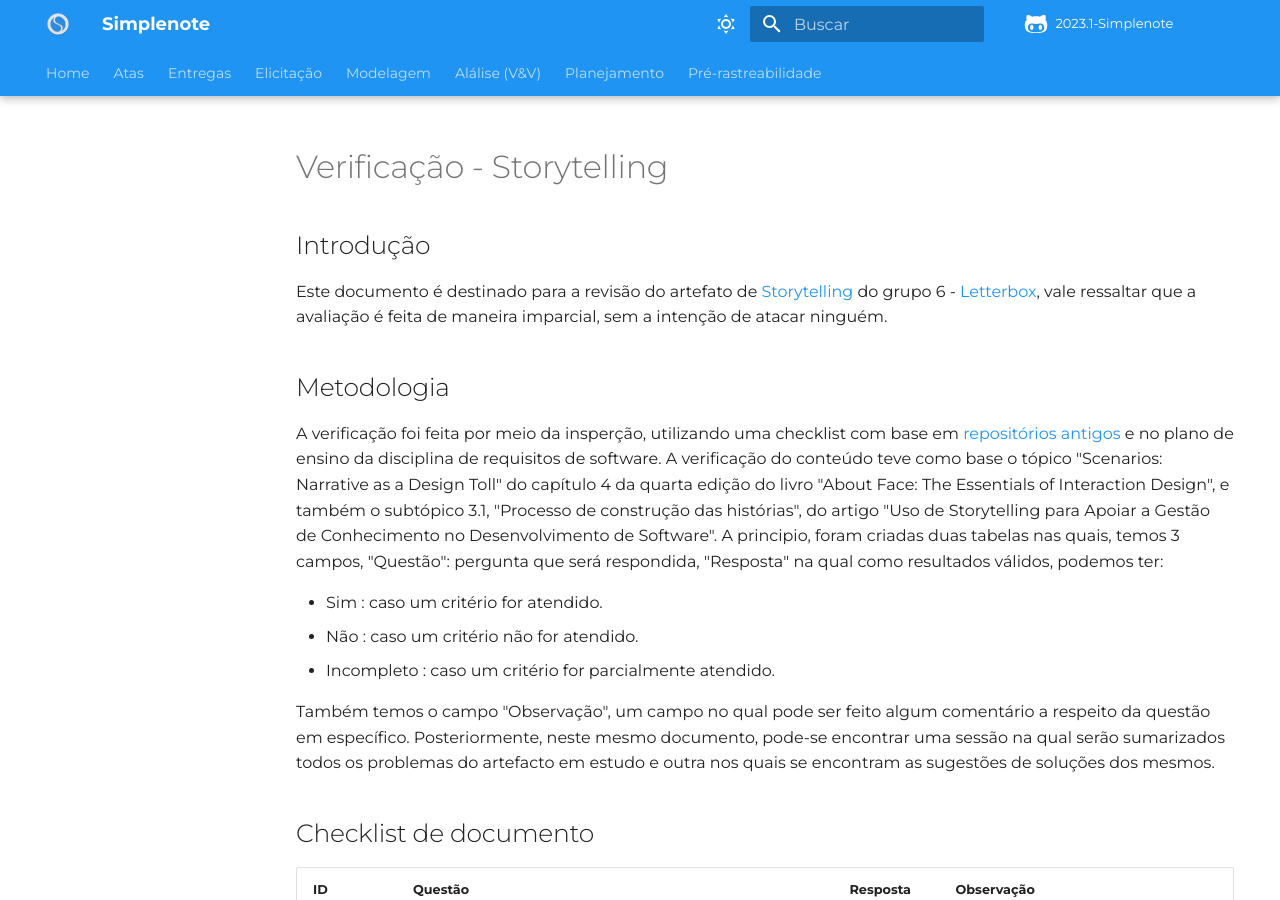
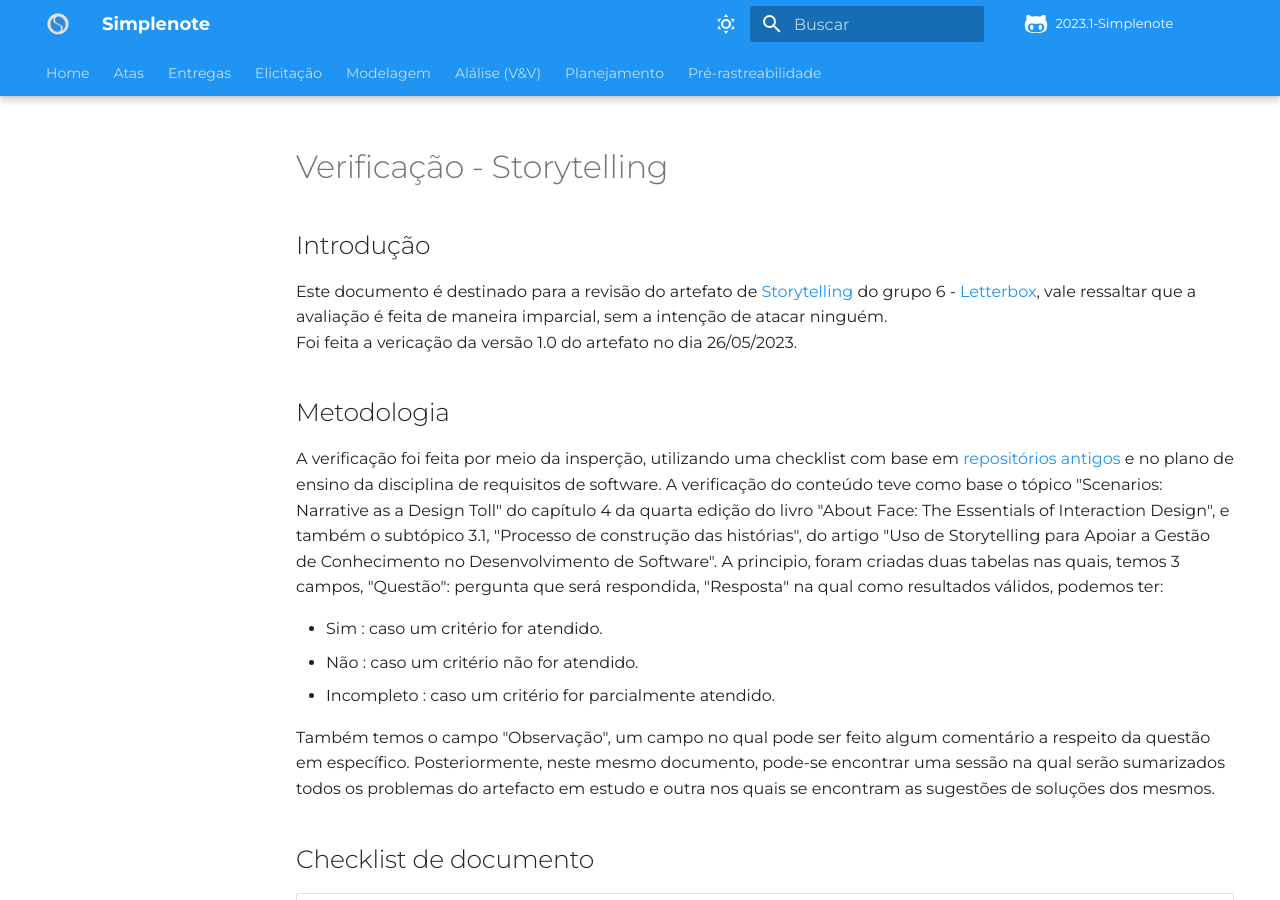
Before and after one commit to Requisitos-de-Software/2023.1-Simplenote, an MkDocs documentation site: the page built from docs/analise-grupo6/elicitacao/storytelling.md, in a window 1280 px wide and 900 px high. Built offline with MkDocs 1.6.1 and Material for MkDocs 9.7.7, drawn with Linux system fonts in a browser that asks for light colours; some web fonts are replaced; comment, search, counter and statistics services are not loaded.

Commit message:
revisão ok

```diff
--- a/docs/analise-grupo6/elicitacao/storytelling.md
+++ b/docs/analise-grupo6/elicitacao/storytelling.md
@@ -3,6 +3,7 @@
 ## Introdução
 
 Este documento é destinado para a revisão do artefato de [Storytelling](<https://github.com/Requisitos-de-Software/2023.1-Letterboxd/blob/master/docs/Elicita%C3%A7%C3%A3o/storytelling.md>) do grupo 6 - [Letterbox](https://github.com/Requisitos-de-Software/2023.1-Letterboxd), vale ressaltar que a avaliação é feita de maneira imparcial, sem a intenção de atacar ninguém.
+<br> Foi feita a vericação da versão 1.0 do artefato no dia 26/05/2023.
 
 ## Metodologia
 
```
